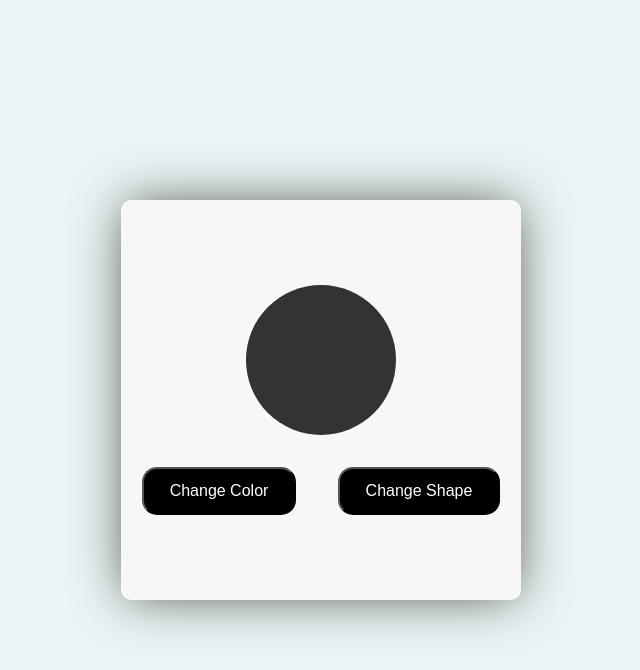
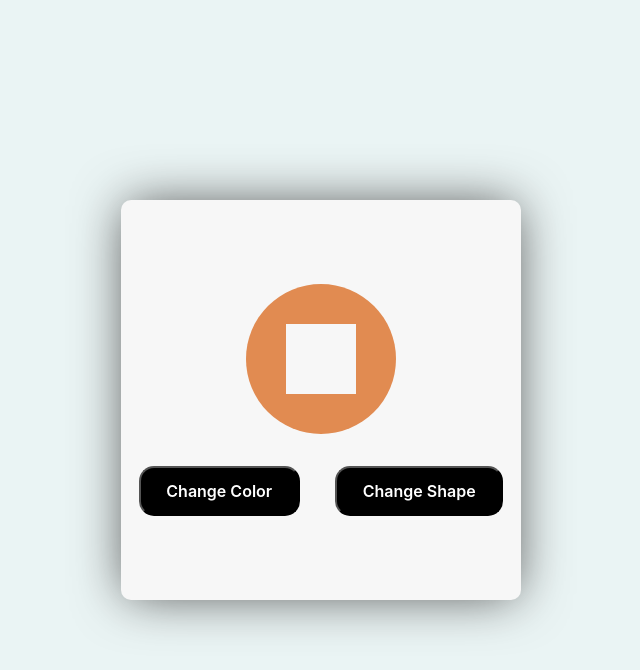
Before and after one commit to abhi1994j/Change_color, a plain HTML site: page index.html in a window 1280 px wide. Both pictures are taken after a click on the button "Change Color". Shown: the whole page, without its empty margins (319-959 px from the left). Drawn offline with Linux system fonts and the light colour scheme.

Commit message:
change shape n color

```diff
--- a/index.html
+++ b/index.html
@@ -8,11 +8,14 @@
 </head>
 <body>
     <div class="container">
-        <div class="round"></div>
+        <div class="round">
+            <div id="square"></div>
+        </div>
         <div class="btn-container">
             <button id="change-color">Change Color</button>
             <button id="change-shape">Change Shape</button>
         </div>
     </div>
+    <script src="index.js"></script>
 </body>
 </html>
--- /dev/null
+++ b/index.js
@@ -0,0 +1,36 @@
+const btn = document.querySelectorAll('button');
+const round = document.querySelector('.round');
+const shape = document.querySelector('#square');
+console.log(btn[0]);
+// const
+
+btn[0].addEventListener('click', changeColor);
+
+function changeColor() {
+  const randomColor = getRandomColor();
+  round.style.backgroundColor = randomColor;
+}
+
+function getRandomColor() {
+    const letters = '0123456789ABCDEF';
+    let color = '#';
+    for (let i = 0; i < 6; i++) {
+        color += letters[Math.floor(Math.random() * 16)];
+    }
+    return color;
+}
+
+// Change the shape
+
+btn[1].addEventListener('click', changeShape);
+console.log();
+let shapes = ['circle', 'square', 'triangle'];
+function randomShape() {
+    return shapes[Math.floor(Math.random() * shapes.length)];
+}
+function changeShape() {
+    let idNames = randomShape();
+    console.log(idNames);
+    shape.id = idNames;
+    console.log(shape);
+}
--- a/style.css
+++ b/style.css
@@ -31,8 +31,30 @@ body{
     height: 150px;
     border-radius: 50%;
     background-color: #333;
+    /* background-color: rgb(51, 16, 16); */
+    display: flex;
+    justify-content: center;
+    align-items: center;
 }
 
+#square{
+    background-color: #f7f7f7;
+    width: 70px;
+    height: 70px;
+}
+#circle{
+    background-color: #f7f7f7;
+    width: 70px;
+    height: 70px;
+    border-radius: 50%;
+}
+#triangle{
+    width: 0px;
+    height: 0px;
+    border-left: 35px solid transparent;
+	border-right: 35px solid transparent;
+	border-bottom: 70px solid #f7f7f7;
+}
 .btn-container{
     width: 100%;
     display: flex;
@@ -40,7 +62,7 @@ body{
 
 }
 
-#change-color{
+button{
     background-color: #000000;
     color: white;
     text-align: center;
@@ -48,15 +70,10 @@ body{
     padding-block: 0.8rem;
     max-width: 200px;
     font-size: 1rem !important;
+    font-weight: 600;
     border-radius: 15PX;
+    box-sizing: border-box;
+    font-family: Roobert,-apple-system,BlinkMacSystemFont,"Segoe UI",Helvetica,Arial,sans-serif,"Apple Color Emoji","Segoe UI Emoji","Segoe UI Symbol";
+    cursor: pointer;
+    display: inline-block;
 }
-#change-shape{
-    background-color: #000000;
-    color: white;
-    text-align: center;
-    padding-inline: 1.6rem;
-    padding-block: 0.8rem;
-    max-width: 200px;
-    font-size: 1rem !important;
-    border-radius: 15PX;
-}
```
